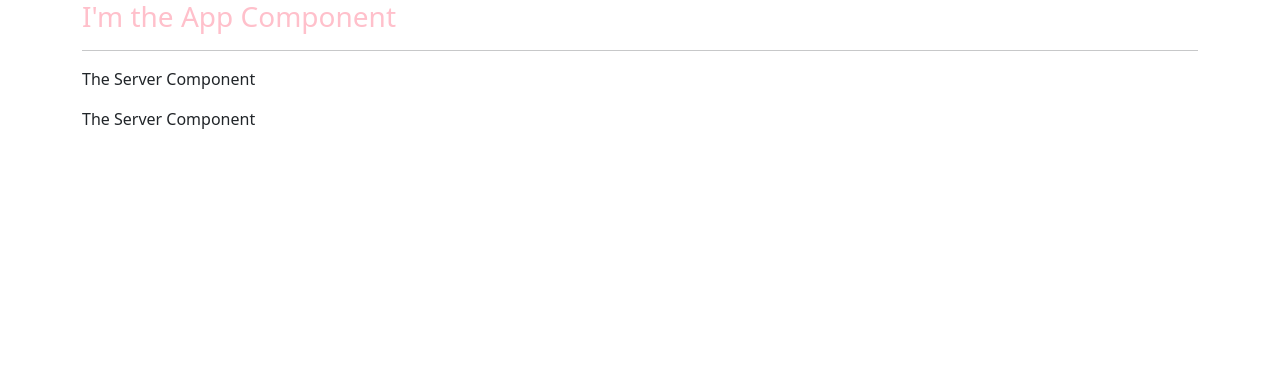
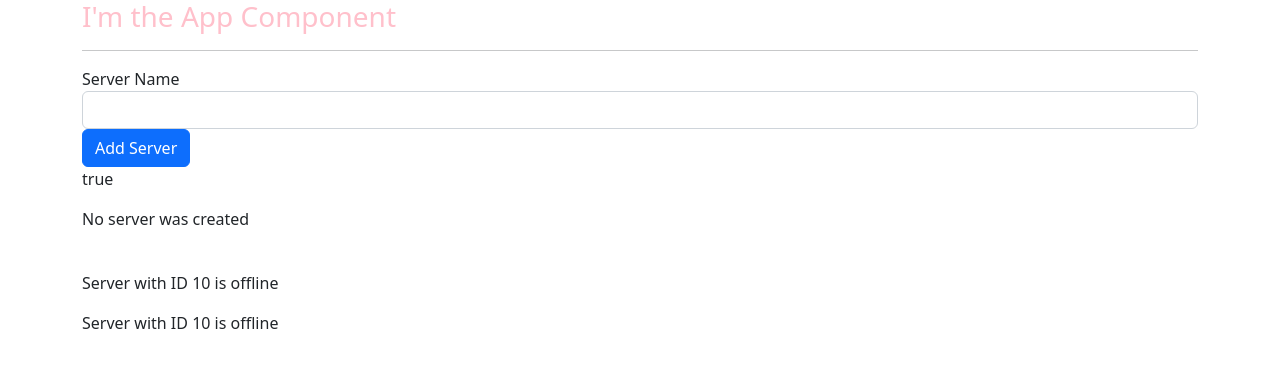
Before and after one commit to Huimin66/udemy-angular-project, an Angular app: page / in a window 1280 px wide. Shown: the top 368 px of the page. Built offline with nearby package versions, Linux system fonts and the light colour scheme.

Commit message:
Submit content from course

```diff
--- a/src/app/app.module.ts
+++ b/src/app/app.module.ts
@@ -5,6 +5,7 @@
 import { AppRoutingModule } from './app-routing.module';
 import { AppComponent } from './app.component';
 import { ServersComponent } from './servers/servers.component';
+import { FormsModule } from '@angular/forms';
 
 @NgModule({
   declarations: [
@@ -14,7 +15,8 @@
   ],
   imports: [
     BrowserModule,
-    AppRoutingModule
+    AppRoutingModule,
+    FormsModule
   ],
   providers: [],
   bootstrap: [AppComponent]
--- a/src/app/server/server.component.html
+++ b/src/app/server/server.component.html
@@ -1 +1 @@
-<p>The Server Component</p>
+<p>Server with ID {{serverId}} is {{serverStatus}}</p>
--- a/src/app/server/server.component.ts
+++ b/src/app/server/server.component.ts
@@ -5,5 +5,6 @@
   templateUrl:'./server.component.html'
 })
 export class ServerComponent{
-
+ serverId:number = 10
+ serverStatus:string = 'offline'
 }
--- a/src/app/servers/servers.component.html
+++ b/src/app/servers/servers.component.html
@@ -1,2 +1,10 @@
+<label>Server Name</label>
+<!-- <input type="text" class="form-control" (input)="onUpdateServerName($event)"> -->
+<input type="text" class="form-control" [(ngModel)]="serverName">
+<!-- <p>{{serverName}}</p> -->
+<button class="btn btn-primary" [disabled]="!allowNewServer" (click)="onCreateServer()">Add Server</button>
+<p [innerText]="allowNewServer"></p>
+<p>{{ serverCreationStatus }}</p>
+<br />
 <app-server></app-server>
 <app-server></app-server>
--- a/src/app/servers/servers.component.ts
+++ b/src/app/servers/servers.component.ts
@@ -1,15 +1,29 @@
-import { Component, OnInit } from '@angular/core';
+import { Component, OnInit } from "@angular/core"
 
 @Component({
-  selector: 'app-servers',
-  template: '<app-server></app-server><app-server></app-server>',
-  styleUrls: ['./servers.component.scss']
+  selector: "app-servers",
+  templateUrl:'./servers.component.html',
+  styleUrls: ["./servers.component.scss"],
 })
 export class ServersComponent implements OnInit {
+  allowNewServer: boolean = false
+  serverCreationStatus='No server was created'
+  serverName=''
 
-  constructor() { }
-
-  ngOnInit(): void {
+  constructor() {
+    setTimeout(() => {
+      this.allowNewServer = true
+      console.log("allowNewServer",this.allowNewServer)
+    }, 2000)
   }
 
+  ngOnInit(): void {}
+
+  onCreateServer(){
+    this.serverCreationStatus = 'Server was created, server name is: '+this.serverName
+  }
+
+  onUpdateServerName(event:Event){
+    this.serverName = (<HTMLInputElement>event.target).value
+  }
 }
```
